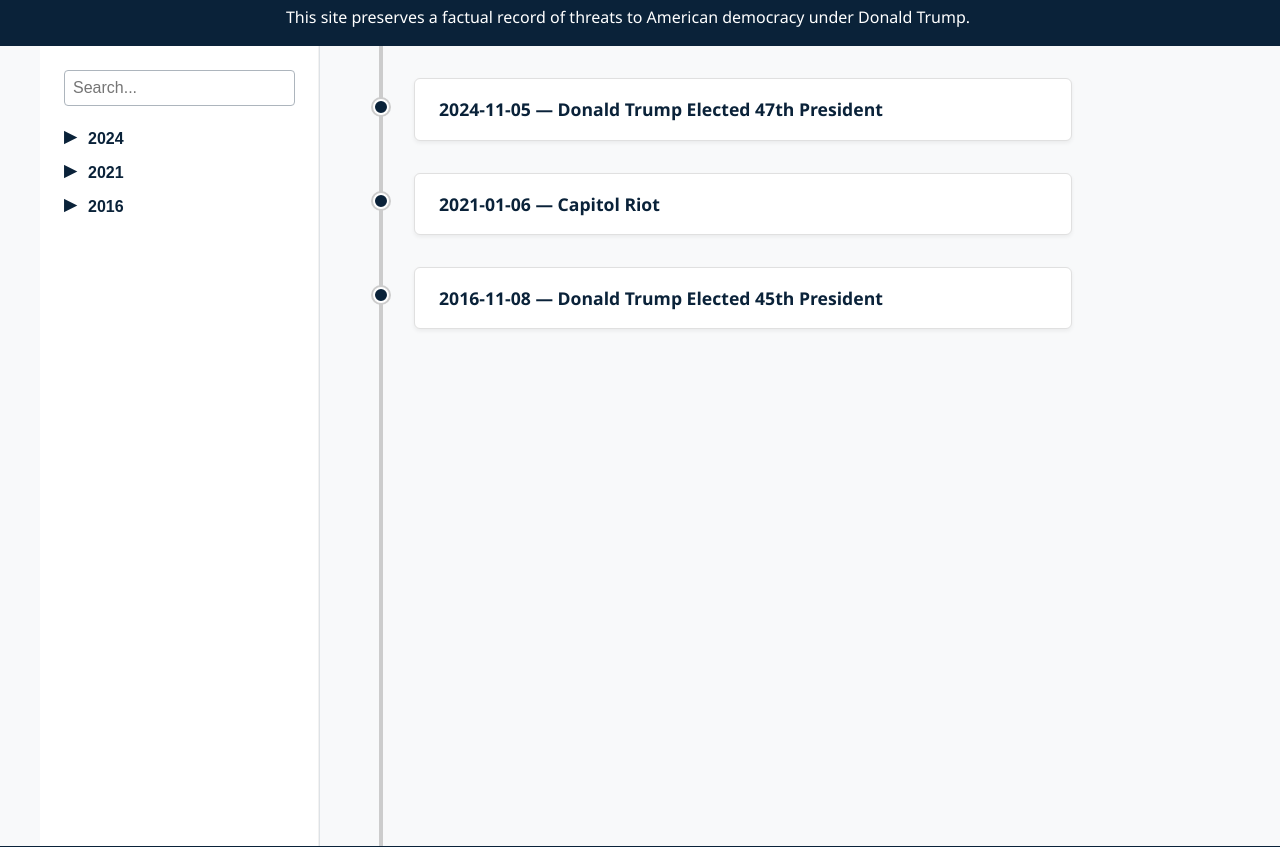
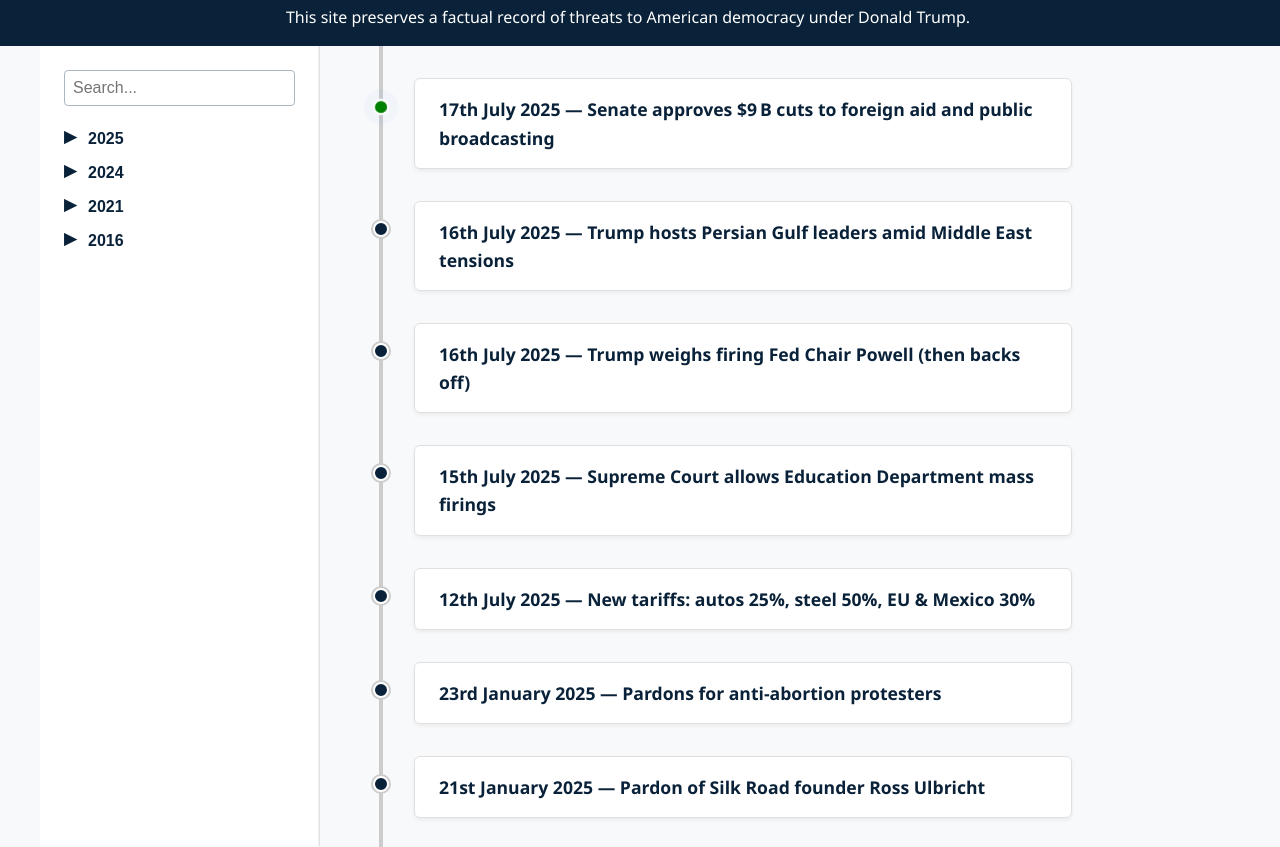
Before and after one commit to Dev-Luke-A/trumpfiles, a plain HTML site: page index.html in a window 1280 px wide. Shown: the part 64-911 px from the top of the page. Drawn offline with Linux system fonts and the light colour scheme.

Commit message:
Added more events and sources

```diff
--- a/css/style.css
+++ b/css/style.css
@@ -260,6 +260,25 @@ main {
   border: 1px solid #dee2e6;
   border-radius: 4px;
 }
+.most-recent::before {
+  background-color: green;
+  animation: pulse  2s infinite;
+}
+
+ @keyframes pulse {
+      0% {
+        transform: scale(1.2);
+        box-shadow: 0 0 0 0 rgba(0, 123, 255, 0.5);
+      }
+      70% {
+        transform: scale(1);
+        box-shadow: 0 0 0 10px rgba(0, 123, 255, 0);
+      }
+      100% {
+        transform: scale(1);
+        box-shadow: 0 0 0 0 rgba(0, 123, 255, 0);
+      }
+    }
 
 /* Footer */
 footer {
--- a/data/events.json
+++ b/data/events.json
@@ -25,5 +25,85 @@
       "https://edition.cnn.com/election/2024/results/president",
       "https://www.bbc.co.uk/news/live/czxrnw5qrprt"
     ]
+  },
+  {
+    "title": "Donald Trump Inauguration",
+    "date": "2025-01-20",
+    "sources": [],
+    "body": ""
+  },
+  {
+    "title": "Mass pardons for Capitol rioters",
+    "date": "2025-01-20",
+    "sources": [
+      "https://edition.cnn.com/2025/01/21/politics/what-to-know-pardons-january-6-trump"
+    ],
+    "body": ""
+  },
+  {
+    "title": "Granting of ~1,500 pardons including Proud Boys & Oath Keepers",
+    "date": "2025-01-20",
+    "sources": [
+      "https://en.wikipedia.org/wiki/First_100_days_of_Donald_Trump%27s_second_presidency"
+    ],
+    "body": ""
+  },
+  {
+    "title": "Pardon of Silk Road founder Ross Ulbricht",
+    "date": "2025-01-21",
+    "sources": [
+      "https://en.wikipedia.org/wiki/First_100_days_of_Donald_Trump%27s_second_presidency"
+    ],
+    "body": ""
+  },
+  {
+    "title": "Pardons for anti‑abortion protesters",
+    "date": "2025-01-23",
+    "sources": [
+      "https://en.wikipedia.org/wiki/Domestic_policy_of_the_second_Donald_Trump_administration"
+    ],
+    "body": ""
+  },
+  {
+    "title": "Supreme Court allows Education Department mass firings",
+    "date": "2025-07-15",
+    "sources": [
+      "https://apnews.com/article/supreme-court-trump-education-layoffs-9370415531185092341b16a6bfea9344"
+    ],
+    "body": ""
+  },
+  {
+    "title": "Senate approves $9 B cuts to foreign aid and public broadcasting",
+    "date": "2025-07-17",
+    "sources": [
+      "https://www.theguardian.com/us-news/2025/jul/17/us-senate-passes-aid-public-broadcasting-cuts-victory-trump"
+    ],
+    "body": ""
+  },
+  {
+    "title": "Trump hosts Persian Gulf leaders amid Middle East tensions",
+    "date": "2025-07-16",
+    "sources": [
+      "https://apnews.com/article/donald-trump-arab-gulf-bahrain-qatar-ea987929b42c411a35fedbb49e694148",
+      "https://abcnews.go.com/US/wireStory/trump-hosts-gulf-leaders-white-house-new-violence-123808833"
+    ],
+    "body": ""
+  },
+  {
+    "title": "Trump weighs firing Fed Chair Powell (then backs off)",
+    "date": "2025-07-16",
+    "sources": [
+      "https://www.washingtonpost.com/business/2025/07/16/president-trump-is-preparing-fire-fed-chair/",
+      "https://apnews.com/article/b235d01f01f9762bc66a577d16ddeff2"
+    ],
+    "body": ""
+  },
+  {
+    "title": "New tariffs: autos 25%, steel 50%, EU & Mexico 30%",
+    "date": "2025-07-12",
+    "sources": [
+      "https://www.reuters.com/business/trump-announces-30-tariffs-eu-2025-07-12/"
+    ],
+    "body": ""
   }
 ]
--- a/scripts/script.js
+++ b/scripts/script.js
@@ -39,12 +39,30 @@ const menuToggle = document.getElementById('menu-toggle');
         const card = document.createElement("div");
         card.className = "event";
         card.dataset.title = event.title.toLowerCase();
+        if (event.body) {
           card.dataset.body = event.body.toLowerCase();
+        }
+        else {
+          card.dataset.body = '';
+        }
         card.dataset.year = eventYear;
         card.id = `event-${i}`;
 
         const title = document.createElement("h2");
-        title.textContent = `${event.date} — ${event.title}`;
+
+        const formatDate = (dateStr) => {
+          const date = new Date(dateStr);
+          const day = date.getDate();
+          const month = date.toLocaleString('default', {month: 'long'});
+          const year = date.getFullYear();
+          const ordinal = (n) => {
+            const s = ['th', 'st', 'nd', 'rd'];
+            const v = n % 100;
+            return n + (s[(v - 20) % 10] || s[v] || s[0]);
+          };
+          return `${ordinal(day)} ${month} ${year}`;
+        };
+        title.textContent = `${formatDate(event.date)} — ${event.title}`;
 
         const body = document.createElement("div");
         body.className = "body";
@@ -68,8 +86,8 @@ const menuToggle = document.getElementById('menu-toggle');
 
           const sourcesList = document.createElement("ul");
           sourcesList.className = "sources";
-
-          event.sources.forEach((source, index) => {
+      if (Array.isArray(event.sources) && event.sources.length > 0) {
+            event.sources.forEach((source) => {
               const sourceItem = document.createElement("li");
               const sourceLink = document.createElement("a");
               sourceLink.href = source;
@@ -78,6 +96,7 @@ const menuToggle = document.getElementById('menu-toggle');
               sourceItem.appendChild(sourceLink);
               sourcesList.appendChild(sourceItem);
             });
+          }
 
           body.appendChild(sourcesList);
         }
@@ -85,6 +104,10 @@ const menuToggle = document.getElementById('menu-toggle');
         card.appendChild(title);
         card.appendChild(body);
         timeline.appendChild(card);
+        if (i === 0) {
+  card.classList.add("most-recent");
+}
+
       });
 
       // Expand on click
```
Also changed, not shown: index.html (+3 -19 lines). Lines whose indentation alone changed are shown as unchanged.
